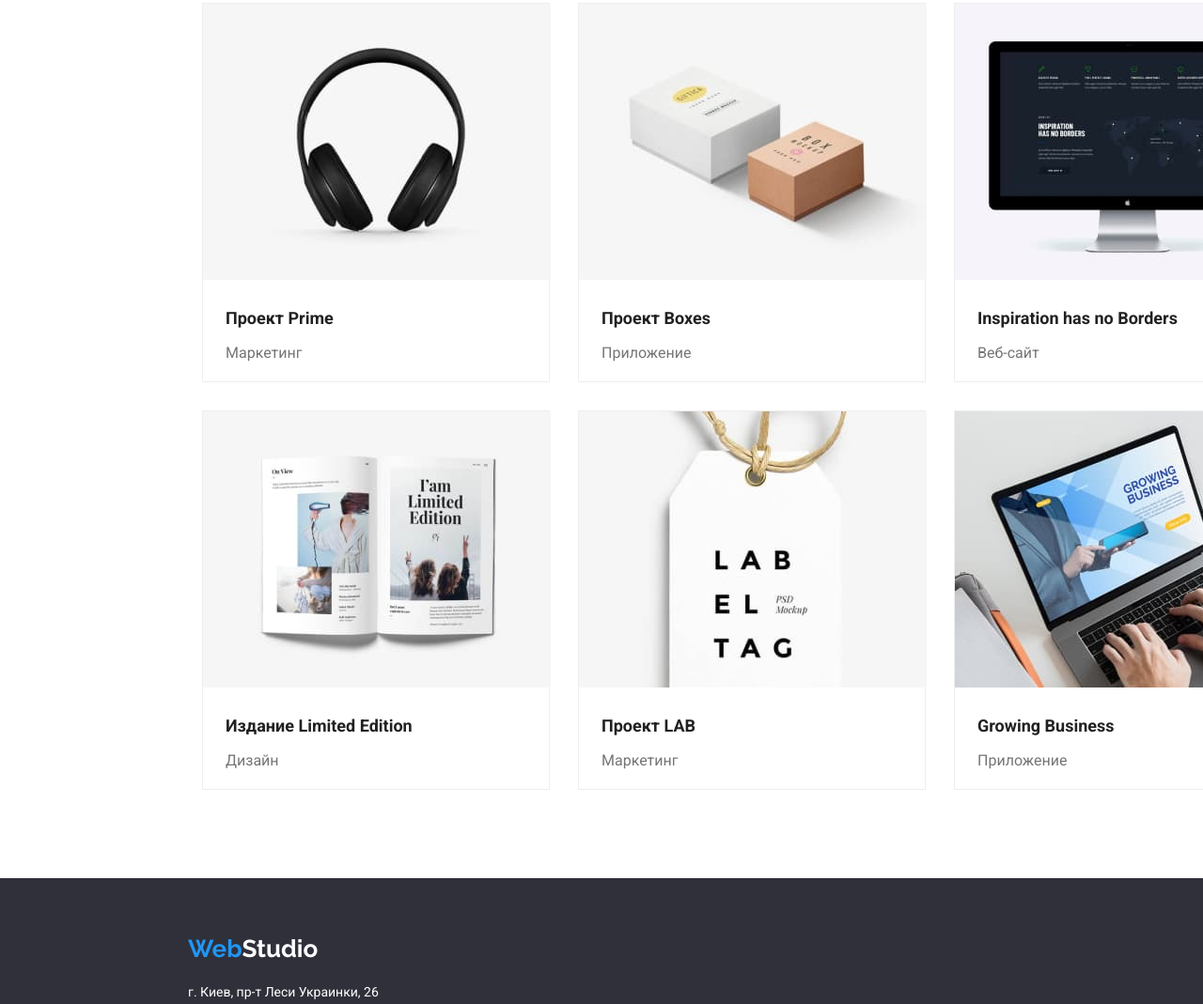
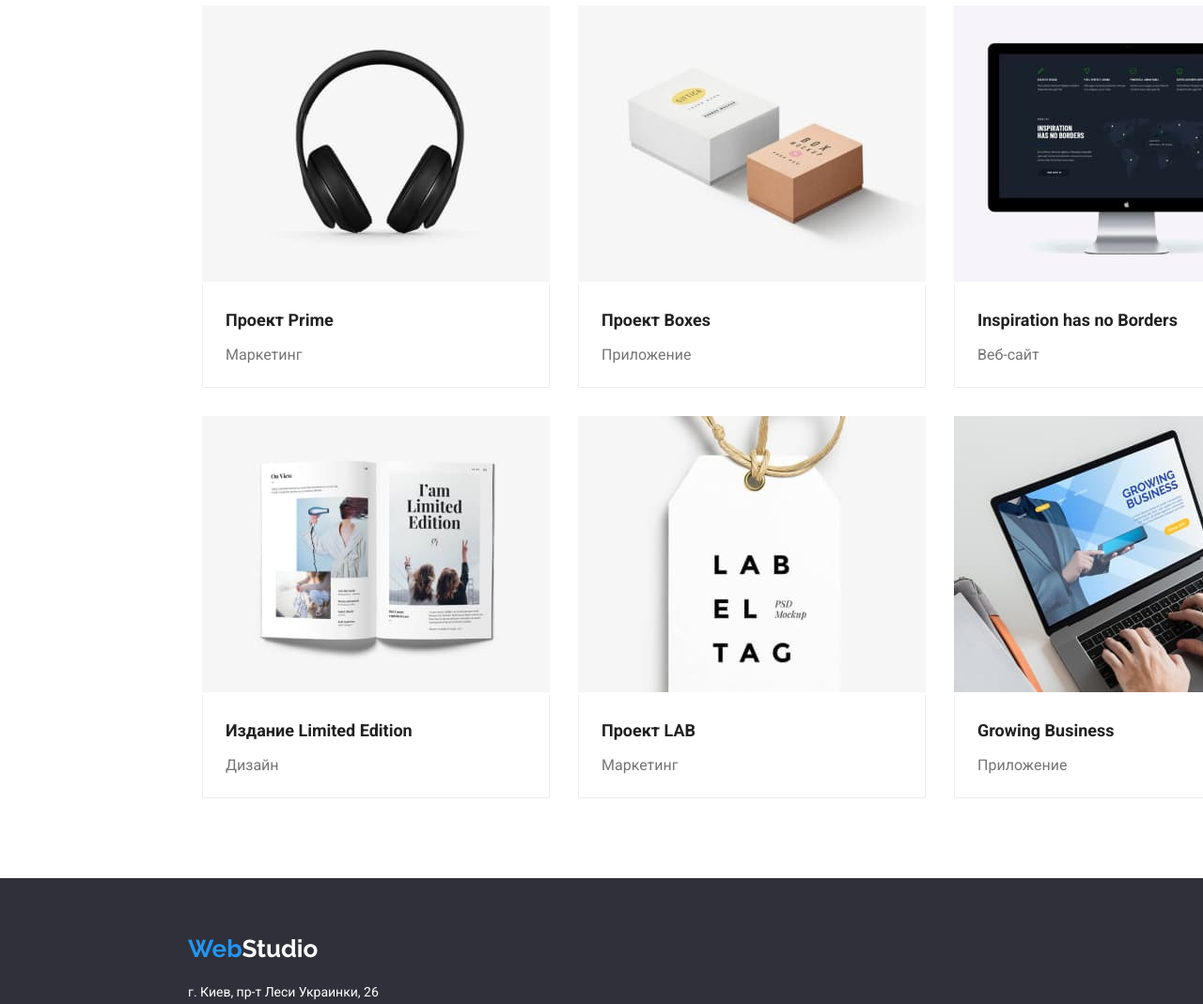
Before and after one commit to RFediv/goit-markup-hw-03, a plain HTML site: page portfolio.html in a window 1280 px wide. Shown: the part 693-1762 px from the top of the page at 94% size. Drawn offline with nearby package versions, Linux system fonts and the light colour scheme.

Commit message:
added border portfolio - b17

```diff
--- a/portfolio.html
+++ b/portfolio.html
@@ -76,8 +76,10 @@
                 width="370"
                 height="294"
               />
+              <div class="portfolio-bottom-box">
                 <h2 class="filter-portfolio-title">Технокряк</h2>
                 <p class="filter-portfolio-type">Веб-сайт</p>
+              </div>
             </li>
             <li class="link filter-portfolio">
               <img
@@ -86,10 +88,12 @@
                 width="370"
                 height="294"
               />
+              <div class="portfolio-bottom-box">
                 <h2 class="filter-portfolio-title">
                   Постер New Orlean vs Golden Star
                 </h2>
                 <p class="filter-portfolio-type">Дизайн</p>
+              </div>
             </li>
             <li class="link filter-portfolio">
               <img
@@ -98,8 +102,10 @@
                 width="370"
                 height="294"
               />
+              <div class="portfolio-bottom-box">
                 <h2 class="filter-portfolio-title">Ресторан Seafood</h2>
                 <p class="filter-portfolio-type">Приложение</p>
+              </div>
             </li>
             <li class="link filter-portfolio">
               <img
@@ -108,8 +114,10 @@
                 width="370"
                 height="294"
               />
+              <div class="portfolio-bottom-box">
                 <h2 class="filter-portfolio-title">Проект Prime</h2>
                 <p class="filter-portfolio-type">Маркетинг</p>
+              </div>
             </li>
             <li class="link filter-portfolio">
               <img
@@ -118,8 +126,10 @@
                 width="370"
                 height="294"
               />
+              <div class="portfolio-bottom-box">
                 <h2 class="filter-portfolio-title">Проект Boxes</h2>
                 <p class="filter-portfolio-type">Приложение</p>
+              </div>
             </li>
             <li class="link filter-portfolio">
               <img
@@ -128,10 +138,12 @@
                 width="370"
                 height="294"
               />
+              <div class="portfolio-bottom-box">
                 <h2 class="filter-portfolio-title" lang="en">
                   Inspiration has no Borders
                 </h2>
                 <p class="filter-portfolio-type">Веб-сайт</p>
+              </div>
             </li>
             <li class="link filter-portfolio">
               <img
@@ -140,8 +152,10 @@
                 width="370"
                 height="294"
               />
+              <div class="portfolio-bottom-box">
                 <h2 class="filter-portfolio-title">Издание Limited Edition</h2>
                 <p class="filter-portfolio-type">Дизайн</p>
+              </div>
             </li>
             <li class="link filter-portfolio">
               <img
@@ -150,8 +164,10 @@
                 width="370"
                 height="294"
               />
+              <div class="portfolio-bottom-box">
                 <h2 class="filter-portfolio-title">Проект LAB</h2>
                 <p class="filter-portfolio-type">Маркетинг</p>
+              </div>
             </li>
             <li class="link filter-portfolio">
               <img
@@ -160,8 +176,12 @@
                 width="370"
                 height="294"
               />
-              <h2 class="filter-portfolio-title" lang="en">Growing Business</h2>
+              <div class="portfolio-bottom-box">
+                <h2 class="filter-portfolio-title" lang="en">
+                  Growing Business
+                </h2>
                 <p class="filter-portfolio-type">Приложение</p>
+              </div>
             </li>
           </ul>
         </section>
--- a/styles/styles.css
+++ b/styles/styles.css
@@ -298,11 +298,15 @@ body {
   justify-content: space-between;
 }
 .filter-portfolio {
-  width: 370px;
-  height: 404px;
-  border: 1px solid #eeeeee;
-  border-image-slice: fill;
   margin-bottom: 30px;
+}
+
+.portfolio-bottom-box {
+  height: 110px;
+  border-left: 1px solid #eeeeee;
+  border-right: 1px solid #eeeeee;
+  border-bottom: 1px solid #eeeeee;
+  padding-top: 20px;
 }
 .filter-portfolio:nth-last-child(-n + 3) {
   margin-bottom: 0px;
@@ -312,7 +316,7 @@ body {
   font-weight: 700;
   font-size: 18px;
   line-height: 2;
-  margin: 20px 24px 0px 24px;
+  margin: 0px 24px 0px 24px;
 }
 .filter-portfolio-type {
   font-size: 16px;
```
Lines whose indentation alone changed are shown as unchanged.
